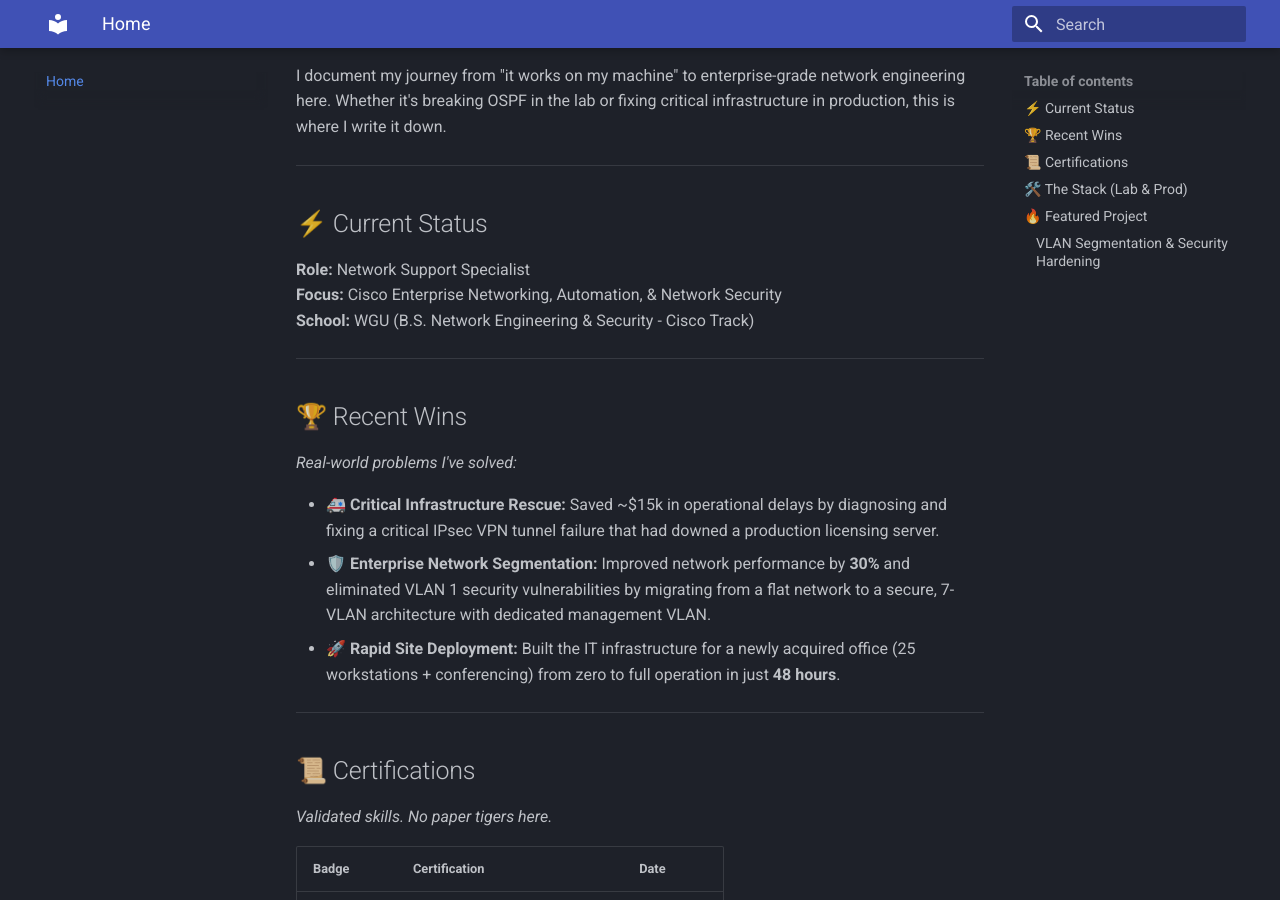
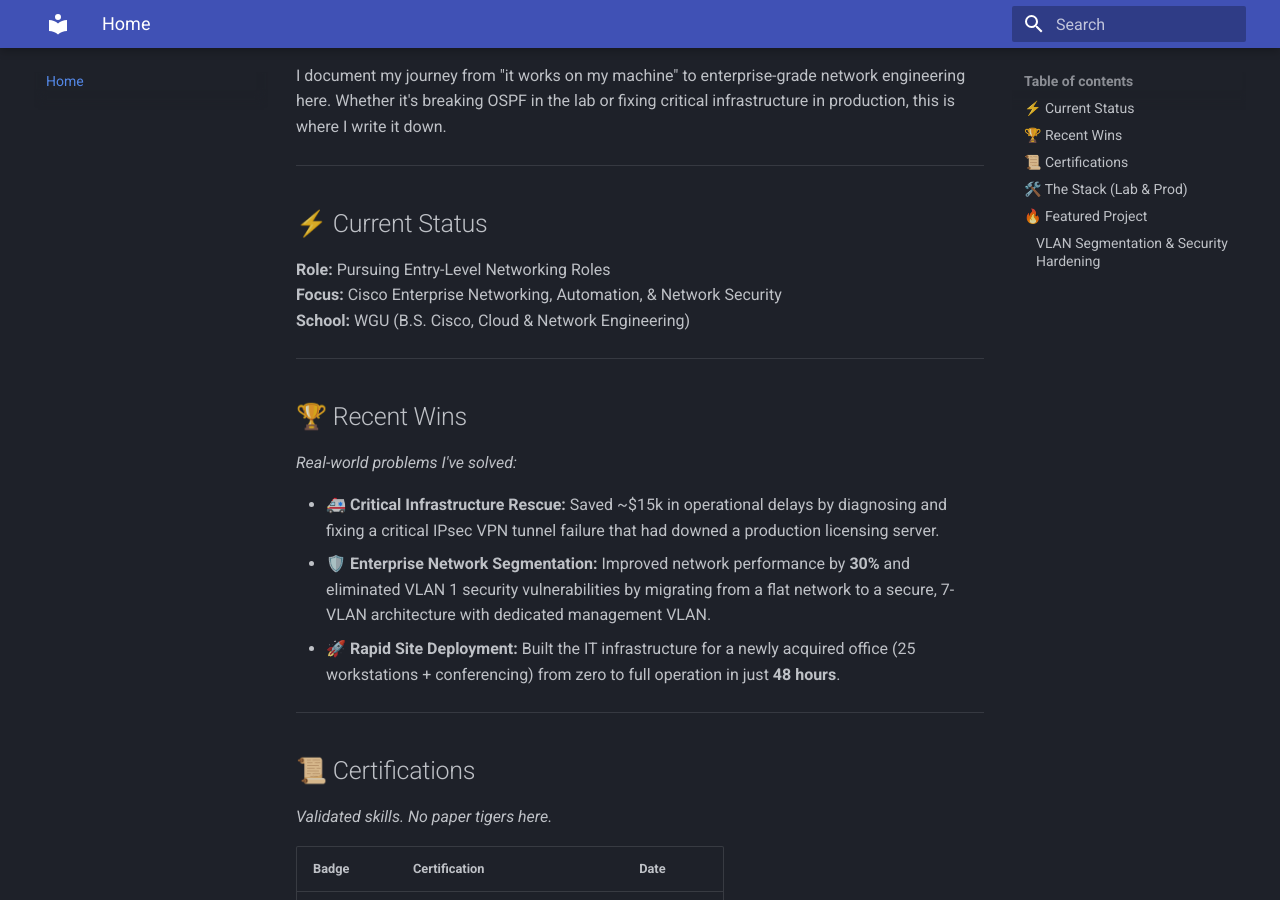
Before and after one commit to moshthesubnet/my-lab-docs, an MkDocs documentation site: the page built from docs/index.md, in a window 1280 px wide and 900 px high, scrolled down 640 px. Built offline with MkDocs 1.6.1 and Material for MkDocs 9.7.7, drawn with Linux system fonts in a browser that asks for light colours.

Commit message:
Update index.md

```diff
--- a/docs/index.md
+++ b/docs/index.md
@@ -12,9 +12,9 @@ I document my journey from "it works on my machine" to enterprise-grade network
 
 ## ⚡ Current Status
 
-**Role:** Network Support Specialist
+**Role:** Pursuing Entry-Level Networking Roles
 **Focus:** Cisco Enterprise Networking, Automation, & Network Security
-**School:** WGU (B.S. Network Engineering & Security - Cisco Track)
+**School:** WGU (B.S. Cisco, Cloud & Network Engineering)
 
 ---
 
```
